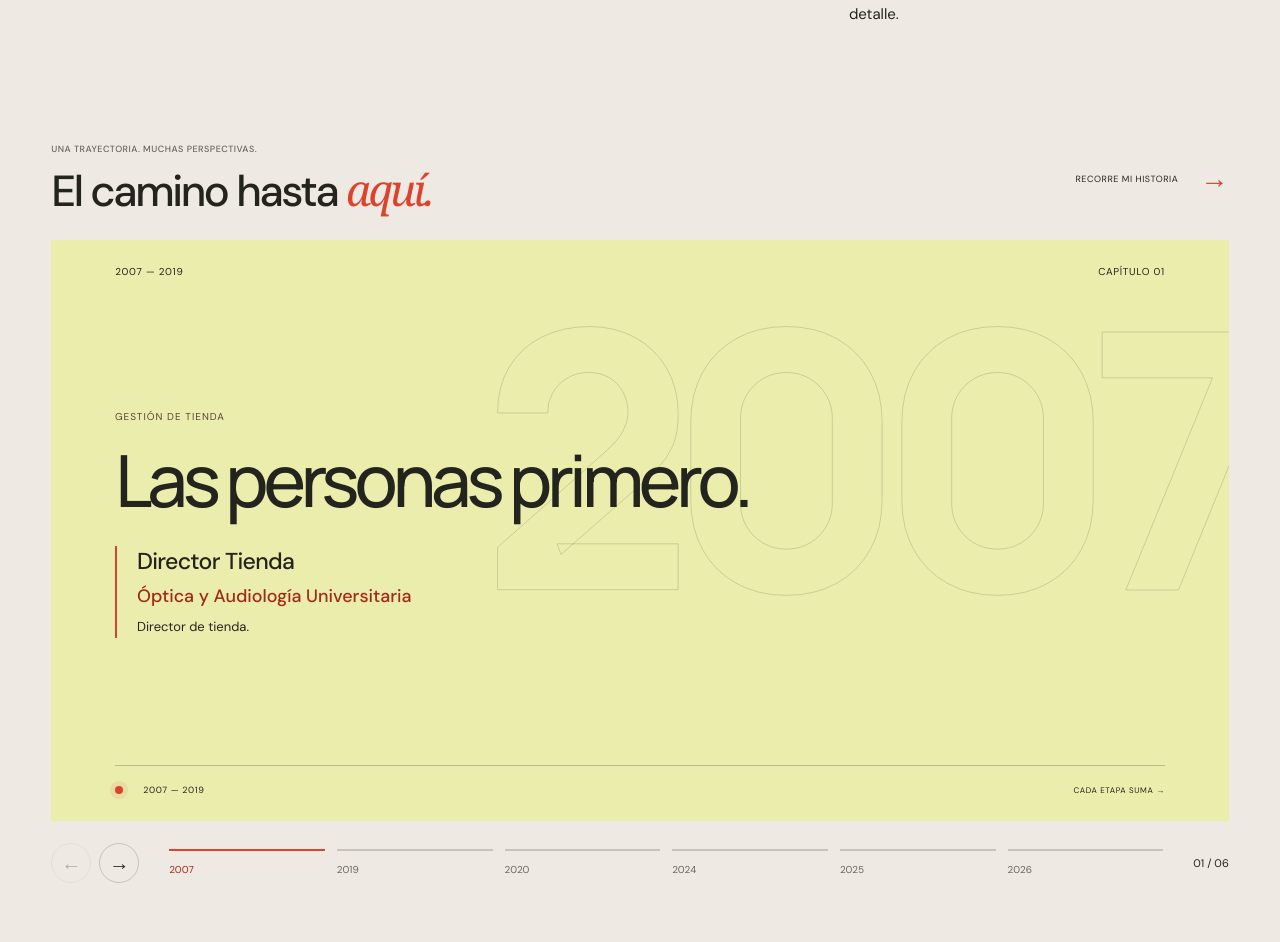
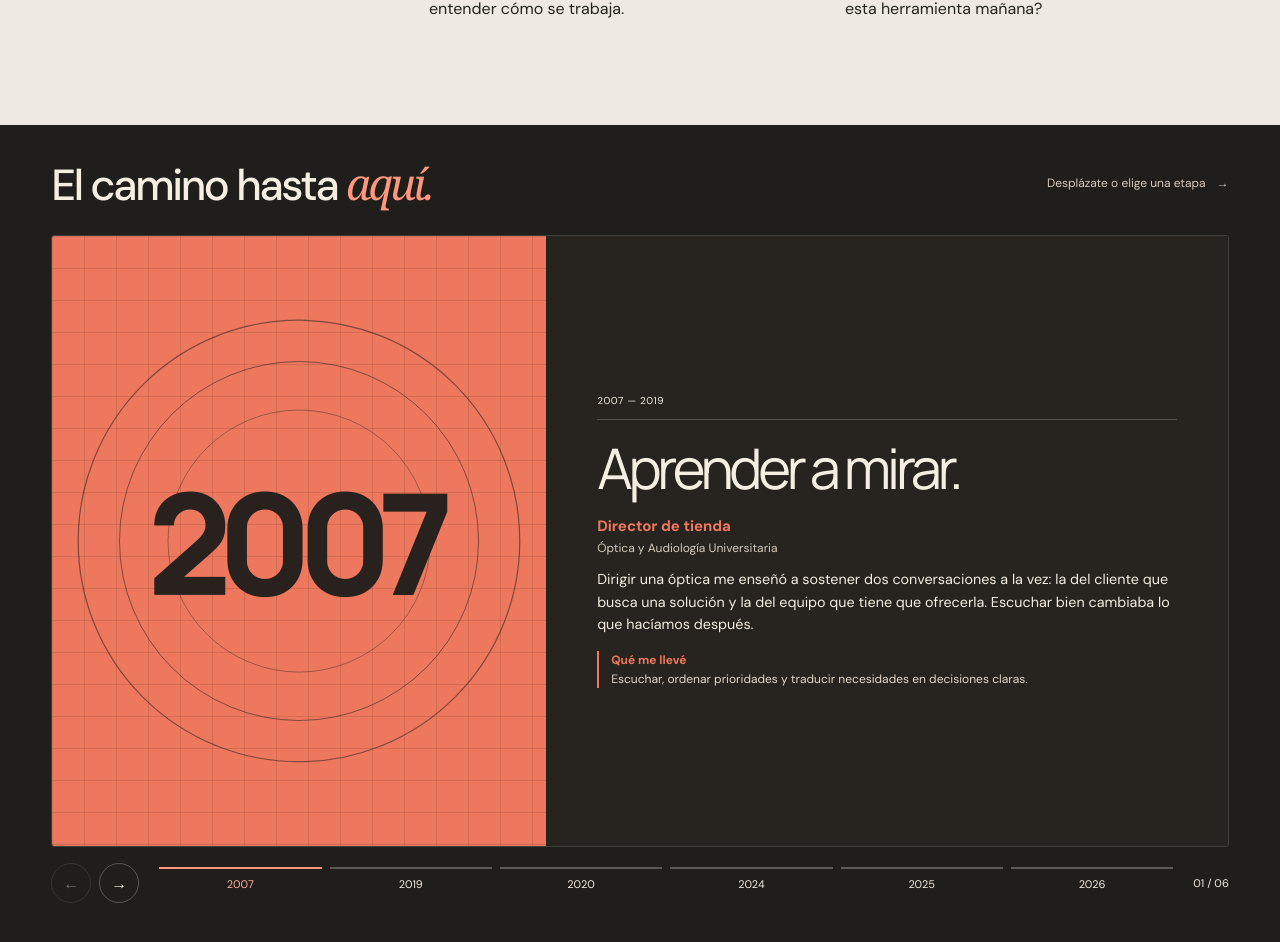
Before and after one commit to CarlosSensei/portfolio, an Angular app: page / in a window 1280 px wide. Shown: the part 1174-2116 px from the top of the page. Built offline with nearby package versions, Linux system fonts and the light colour scheme.

Commit message:
Integrar perfil y timeline editorial

```diff
--- a/src/app/app.html
+++ b/src/app/app.html
@@ -45,23 +45,7 @@
       <span class="edition">SCROLL PARA EXPLORAR<br />↓ &nbsp; EDICIÓN 001</span>
     </div>
   </section>
-  <section class="intro section-pad" id="perfil">
-    <span class="eyebrow">01 / EL PUNTO DE PARTIDA</span>
-    <div>
-      <h2 class="reveal">Antes que a escribir código,<br />aprendí a <em>leer el negocio.</em></h2>
-      <div class="intro-copy reveal">
-        <p>
-          Soy Carlos, desarrollador con experiencia dirigiendo equipos y tiendas. Conozco los
-          procesos, las personas y las decisiones que hay detrás de una pantalla.
-        </p>
-        <p>
-          Hoy llevo esa perspectiva al desarrollo con Angular y Spring Boot. Me interesa construir
-          herramientas claras, útiles y con una experiencia cuidada hasta el último detalle.
-        </p>
-      </div>
-    </div>
-    <app-career-timeline />
-  </section>
+  <app-profile />
   <app-experience-showcase [projects]="projects" (projectOpened)="openProject($event)" />
   <section class="approach section-pad">
     <span class="eyebrow">03 / CÓMO PIENSO</span>
--- a/src/app/app.ts
+++ b/src/app/app.ts
@@ -9,7 +9,7 @@ import {
   signal,
   viewChild,
 } from '@angular/core';
-import { CareerTimeline } from './career/career-timeline';
+import { Profile } from './profile/profile';
 import { HeroVisual } from './hero/hero-visual';
 import { setupPageMotion, setupPointerCursor } from './page-motion';
 import { ExperienceShowcase } from './projects/experience-showcase';
@@ -18,7 +18,7 @@ import { PROJECTS, Project } from './projects/projects';
 
 @Component({
   selector: 'app-root',
-  imports: [HeroVisual, ExperienceShowcase, CareerTimeline, ProjectDialog],
+  imports: [HeroVisual, ExperienceShowcase, Profile, ProjectDialog],
   templateUrl: './app.html',
   host: { '(window:keydown.escape)': 'closeOverlays()' },
 })
--- a/src/app/career/career-steps.ts
+++ b/src/app/career/career-steps.ts
@@ -1,64 +1,76 @@
-// Historial: CarlosSensei/Portfolio, src/features/timeline/time-line.ts.
-// Orden cronológico para contar la transición del negocio al desarrollo.
+// Dates and roles follow the professional timeline already published in the portfolio.
 export const CAREER_STEPS = [
   {
     year: '2007 — 2019',
     start: '2007',
-    title: 'Director Tienda',
+    title: 'Director de tienda',
     company: 'Óptica y Audiología Universitaria',
-    description: 'Director de tienda.',
-    chapter: 'Las personas primero.',
-    skill: 'GESTIÓN DE TIENDA',
-    color: '#ebedad',
+    chapter: 'Aprender a mirar.',
+    description:
+      'Dirigir una óptica me enseñó a sostener dos conversaciones a la vez: la del cliente que busca una solución y la del equipo que tiene que ofrecerla. Escuchar bien cambiaba lo que hacíamos después.',
+    learning: 'Escuchar, ordenar prioridades y traducir necesidades en decisiones claras.',
+    color: '#ee785d',
+    motif: 'lens',
   },
   {
     year: '2019 — 2020',
     start: '2019',
     title: 'Sales Area Manager',
     company: 'Angel Eyes Eyewear',
-    description: 'Responsable ventas zona NorEste.',
-    chapter: 'Ampliar la mirada.',
-    skill: 'VENTAS Y TERRITORIO',
-    color: '#d4d9c6',
+    chapter: 'Cambiar de escala.',
+    description:
+      'Pasé de dirigir una tienda a responsabilizarme de las ventas en la zona noreste. El cambio me obligó a mirar más allá de un único punto de venta y a entender que cada interlocutor parte de necesidades distintas.',
+    learning: 'Adaptar la conversación comercial al contexto y mantener el seguimiento.',
+    color: '#e3bc76',
+    motif: 'territory',
   },
   {
     year: '2020 — 2024',
     start: '2020',
-    title: 'Lider Mundo Proyectos',
+    title: 'Líder Mundo Proyectos',
     company: 'Leroy Merlin',
-    description: 'Líder de las secciones proyecto.',
-    chapter: 'Conectar los equipos.',
-    skill: 'LIDERAZGO Y PROYECTOS',
-    color: '#b2edbd',
+    chapter: 'Hacer encajar las piezas.',
+    description:
+      'Liderar las secciones de proyectos me puso ante un reto distinto: coordinar el trabajo alrededor de lo que el cliente quería conseguir. La calidad de la experiencia dependía de que cada parte entendiera qué había ocurrido antes y qué venía después.',
+    learning: 'Coordinar equipos y ver las dependencias que sostienen un proceso.',
+    color: '#bccc8d',
+    motif: 'project',
   },
   {
     year: '2024 — 2025',
     start: '2024',
-    title: 'Director de Tienda',
+    title: 'Director de tienda',
     company: 'Grupo Ametller',
-    description: 'Director de Tienda de alimentación.',
-    chapter: 'Entender la operación.',
-    skill: 'DIRECCIÓN DE NEGOCIO',
-    color: '#e0cbbb',
+    chapter: 'Decidir al ritmo de la tienda.',
+    description:
+      'La dirección de una tienda de alimentación cambió el ritmo. En una operación diaria, las prioridades compiten y hay que decidir con claridad, comunicar qué toca ahora y mantener la calma cuando el día se complica.',
+    learning: 'Distinguir lo urgente de lo importante y comunicar prioridades bajo presión.',
+    color: '#ec9e85',
+    motif: 'rhythm',
   },
   {
     year: '2025 — 2026',
     start: '2025',
-    title: 'FullStack Developer Student',
+    title: 'FP Superior en Desarrollo de Aplicaciones Multiplataforma',
     company: 'Prometeo FP',
-    description: 'Desarrollo de Aplicaciones multiplataforma.',
-    chapter: 'Cambiar de lenguaje.',
-    skill: 'FORMACIÓN EN DESARROLLO',
-    color: '#d4cbe0',
+    chapter: 'Pasar del proceso al producto.',
+    description:
+      'En DAM aprendí a convertir un flujo de trabajo en una aplicación. OptiFlow, mi TFG, une las dos etapas: llevé la gestión de clientes, presupuestos, pedidos y seguimiento de una óptica a un CRM con Angular y Spring Boot.',
+    learning: 'Modelar procesos, diseñar una interfaz y comprobar las reglas con pruebas.',
+    color: '#c9b5eb',
+    motif: 'product',
   },
   {
-    year: '2026 — Actualidad',
+    year: '2026',
     start: '2026',
     title: 'Software Engineer Intern',
     company: 'Capgemini',
-    description: 'Desarrollo de Aplicaciones Corporativas.',
-    chapter: 'Construir lo que viene.',
-    skill: 'INGENIERÍA DE SOFTWARE',
-    color: '#edb5a7',
+    chapter: 'Construir en equipo.',
+    description:
+      'Las prácticas en desarrollo de aplicaciones corporativas llevaron el aprendizaje a un entorno profesional. Al trabajar sobre una aplicación compartida, también importa que otra persona pueda entender, revisar y mantener lo que escribes.',
+    learning:
+      'Leer código existente, comunicar decisiones y pensar en quien mantendrá el software.',
+    color: '#a8cdd7',
+    motif: 'team',
   },
-];
+] as const;
--- a/src/app/career/career-timeline.css
+++ b/src/app/career/career-timeline.css
@@ -1,208 +1,216 @@
 :host {
   display: block;
   position: relative;
-  align-self: start;
-  grid-column: 1 / -1;
-  margin: 50px calc(-1 * var(--gutter)) calc(-1 * var(--space));
+  color: #f5eee2;
+  background: #201e1b;
+  --timeline-pad: var(--gutter, 24px);
 }
 .career-shell {
-  padding: 35px var(--gutter) 25px;
-  background: var(--paper);
+  padding: 28px var(--timeline-pad) 22px;
 }
-.career-heading {
+.career-heading,
+.career-controls,
+.step-top {
   display: flex;
   align-items: center;
   justify-content: space-between;
-  gap: 25px;
-  padding-bottom: 25px;
+  gap: 20px;
 }
-.career-heading .eyebrow {
-  font-size: 9px;
-  color: #66665c;
-  margin-bottom: 12px;
+.career-heading {
+  padding-bottom: 22px;
 }
 .career-heading h3 {
-  font-size: clamp(28px, 3.4vw, 48px);
+  font-size: clamp(27px, 3.4vw, 52px);
+  letter-spacing: -0.055em;
   font-weight: 500;
-  letter-spacing: -0.055em;
-  line-height: 1.05;
 }
-.career-heading h3 em {
-  color: var(--red);
+.career-heading em {
+  color: #ff967f;
 }
 .career-hint {
-  display: flex;
-  align-items: center;
-  gap: 22px;
-  font-size: 9px;
-  letter-spacing: 0.06em;
+  color: #d5cabb;
+  font-size: 12px;
 }
-.career-hint > span {
-  font-size: 28px;
-  color: var(--red);
+.career-hint span {
+  margin-left: 8px;
 }
 .career-viewport {
   overflow-x: auto;
-  overflow-y: hidden;
   scroll-snap-type: x mandatory;
   scrollbar-width: thin;
-  scrollbar-color: var(--red) transparent;
+  scrollbar-color: #ff967f #201e1b;
   overscroll-behavior-x: contain;
-}
-.career-viewport:focus-visible {
-  outline: 2px solid var(--red);
-  outline-offset: 4px;
+  border: 1px solid #ffffff26;
+  border-radius: 3px;
 }
 .career-track {
   display: flex;
   width: 100%;
+  margin: 0;
+  padding: 0;
   list-style: none;
-  padding: 0;
-  margin: 0;
 }
 .career-step {
+  position: relative;
+  isolation: isolate;
   flex: 0 0 100%;
   min-width: 0;
+  display: grid;
+  grid-template-columns: 42% 58%;
+  min-height: 480px;
+  scroll-snap-align: start;
+  background: #27241f;
+}
+.chapter-art {
+  display: grid;
+  place-items: center;
   position: relative;
+  overflow: hidden;
   isolation: isolate;
-  overflow: hidden;
-  background: var(--step-color);
-  padding: 25px clamp(24px, 5vw, 80px);
-  display: flex;
-  flex-direction: column;
-  min-height: 500px;
-  scroll-snap-align: start;
-  perspective: 1100px;
+  background-color: var(--step-color);
+  background-image:
+    linear-gradient(#201e1b20 1px, transparent 1px),
+    linear-gradient(90deg, #201e1b20 1px, transparent 1px);
+  background-size: 32px 32px;
+  color: #28211e;
 }
-.step-year {
+.art-year {
+  font-family: 'Manrope', sans-serif;
+  font-size: clamp(54px, 11vw, 180px);
+  font-weight: 800;
+  letter-spacing: -0.105em;
+  line-height: 1;
+  padding-right: 0.08em;
+  transform: translateX(calc(var(--chapter-enter, 0) * 45px));
+}
+.art-ring {
   position: absolute;
-  right: -2%;
-  top: 9%;
-  font-family: 'Manrope', sans-serif;
-  font-size: clamp(160px, 28vw, 440px);
-  line-height: 0.9;
-  letter-spacing: -0.085em;
-  font-weight: 800;
-  color: transparent;
-  -webkit-text-stroke: 1px #24241f28;
-  pointer-events: none;
+  width: 73%;
+  aspect-ratio: 1;
+  border: 1px solid #221b1b86;
+  border-radius: 50%;
   z-index: -1;
 }
-.step-top,
-.step-bottom {
-  display: flex;
-  align-items: center;
-  gap: 20px;
-  font-size: 10px;
-  letter-spacing: 0.07em;
+.art-ring:nth-child(2) {
+  transform: scale(0.73);
+}
+.art-ring:nth-child(3) {
+  transform: scale(1.23);
+}
+[data-motif='territory'] .art-ring {
+  border-radius: 47% 0;
+  rotate: -28deg;
+}
+[data-motif='project'] .art-ring {
+  border-radius: 0;
+  rotate: 36deg;
+}
+[data-motif='rhythm'] .art-ring {
+  border-radius: 45% 10%;
+  scale: 0.8 1.2;
+}
+[data-motif='product'] .art-ring {
+  border-radius: 12%;
+  rotate: -12deg;
+}
+[data-motif='team'] .art-ring {
+  border-radius: 45% 60%;
+  rotate: 60deg;
+}
+.step-content {
+  align-self: center;
+  min-width: 0;
+  max-width: 720px;
+  padding: clamp(20px, 4vw, 60px);
 }
 .step-top {
-  justify-content: space-between;
-  text-transform: uppercase;
-}
-.step-content {
-  padding: clamp(12px, 3svh, 38px) 0;
-  margin: auto 0;
-  transform-origin: left center;
-}
-.step-skill {
+  flex-wrap: wrap;
+  gap: 6px 16px;
+  border-bottom: 1px solid #ffffff34;
+  padding-bottom: 12px;
   font-size: 10px;
-  letter-spacing: 0.1em;
-  color: #5c4439;
+  letter-spacing: 0.06em;
 }
 .step-chapter {
-  max-width: 950px;
   font-family: 'Manrope', sans-serif;
-  font-size: clamp(46px, min(6.2vw, 9svh), 100px);
-  font-weight: 500;
-  line-height: 1.02;
-  letter-spacing: -0.07em;
-  margin: 18px 0 30px;
-}
-.step-details {
-  border-left: 2px solid var(--red);
-  padding-left: 20px;
+  font-size: clamp(32px, min(5vw, 7vh), 84px);
+  line-height: 1;
+  letter-spacing: -0.075em;
+  margin: 20px 0;
+  text-wrap: balance;
 }
 .step-details h4 {
-  margin: 0 0 8px;
-  font-size: clamp(17px, 1.8vw, 25px);
-  font-weight: 500;
-  letter-spacing: -0.03em;
+  margin: 0 0 4px;
+  color: var(--step-color);
+  font-size: 15px;
 }
 .step-company {
-  font-size: clamp(14px, 1.4vw, 20px);
-  color: #a12919;
-  font-weight: 500;
+  color: #d5cabb;
+  font-size: 12px;
 }
 .step-description {
-  font-size: 13px;
-  line-height: 1.6;
-  margin-top: 9px;
+  margin-top: 12px;
+  font-size: clamp(13px, 1.12vw, 17px);
+  line-height: 1.55;
 }
-.step-bottom {
-  border-top: 1px solid #24241f40;
-  padding-top: 18px;
-  font-size: 9px;
+.step-learning {
+  margin-top: 16px;
+  padding-left: 12px;
+  border-left: 2px solid var(--step-color);
+  font-size: 12px;
+  line-height: 1.55;
+  color: #e1d6c8;
 }
-.step-bottom > span:last-child {
-  margin-left: auto;
-  font-size: 8px;
-}
-.step-dot {
-  width: 8px;
-  height: 8px;
-  border-radius: 50%;
-  background: var(--red);
-  box-shadow: 0 0 0 5px #dc432c18;
+.step-learning strong {
+  display: block;
+  color: var(--step-color);
 }
 .career-controls {
-  display: flex;
-  align-items: center;
-  gap: 30px;
-  padding-top: 22px;
+  padding-top: 16px;
 }
-.career-buttons {
+.career-buttons,
+.career-controls nav {
   display: flex;
   gap: 8px;
+}
+.career-controls nav {
+  flex: 1;
+}
+.career-buttons button,
+.career-controls nav button {
+  background: transparent;
+  color: inherit;
+  border: 1px solid #ffffff40;
 }
 .career-buttons button {
   width: 40px;
   height: 40px;
-  border: 1px solid var(--line);
   border-radius: 50%;
-  background: transparent;
-  font-size: 20px;
 }
 .career-buttons button:disabled {
-  opacity: 0.3;
+  opacity: 0.4;
   cursor: default;
-}
-.career-buttons button:hover:enabled {
-  background: var(--ink);
-  color: var(--paper);
-}
-.career-controls nav {
-  display: flex;
-  flex: 1;
-  gap: 12px;
 }
 .career-controls nav button {
   flex: 1;
-  background: none;
+  min-width: 0;
   border: 0;
-  border-top: 2px solid var(--line);
-  padding: 12px 0 0;
-  text-align: left;
-  font-size: 10px;
-  color: #68675e;
+  border-top: 2px solid #ffffff44;
+  padding: 8px 0;
+  font-size: 11px;
 }
 .career-controls nav button.is-active {
-  border-color: var(--red);
-  color: #a12919;
+  border-color: #ff967f;
+  color: #ffb09f;
 }
 .career-counter {
+  white-space: nowrap;
   font-size: 11px;
-  white-space: nowrap;
+}
+button:focus-visible,
+.career-viewport:focus-visible {
+  outline: 2px solid #ff967f;
+  outline-offset: 3px;
 }
 :host(.is-enhanced) .career-shell {
   position: sticky;
@@ -212,7 +220,7 @@
   grid-template-rows: auto minmax(0, 1fr) auto;
 }
 :host(.is-enhanced) .career-viewport {
-  overflow: hidden;
+  overflow: clip;
   scroll-snap-type: none;
 }
 :host(.is-enhanced) .career-track,
@@ -220,78 +228,31 @@
   height: 100%;
   min-height: 0;
 }
-@media (max-width: 800px) {
-  :host {
-    margin-top: 15px;
+@media (max-width: 700px) {
+  .career-step {
+    grid-template-columns: 1fr;
+    grid-template-rows: 180px 1fr;
   }
-  .career-hint {
-    font-size: 8px;
-    max-width: 105px;
-    gap: 10px;
-    line-height: 1.6;
-  }
-  .career-step {
-    min-height: 520px;
-    padding: 22px;
-  }
-  .step-year {
-    top: 18%;
-    font-size: 45vw;
-    right: 0;
+  .art-year {
+    font-size: clamp(74px, 20vw, 124px);
   }
   .step-content {
-    padding: 45px 0;
+    align-self: start;
   }
   .step-chapter {
-    font-size: clamp(42px, 8vw, 64px);
-  }
-  .step-top {
-    font-size: 8px;
-  }
-  .step-bottom > span:last-child {
-    display: none;
+    margin: 14px 0;
   }
   .career-controls {
-    gap: 15px;
     flex-wrap: wrap;
+    row-gap: 12px;
   }
   .career-controls nav {
     order: 3;
     flex-basis: 100%;
-    gap: 8px;
-  }
-  .career-counter {
-    margin-left: auto;
   }
 }
-
-:host(.is-enhanced) .step-content {
-  opacity: calc(1 - var(--chapter-enter, 0) * 0.7);
-  transform: perspective(1100px) translateY(calc(var(--chapter-enter, 0) * 45px))
-    rotateY(calc(var(--chapter-enter, 0) * -12deg));
-}
-@media (max-height: 700px) {
-  :host(.is-enhanced) .career-shell {
-    padding-top: 16px;
-    padding-bottom: 12px;
-  }
-  :host(.is-enhanced) .career-heading {
-    padding-bottom: 12px;
-  }
-  :host(.is-enhanced) .career-heading .eyebrow {
-    margin-bottom: 6px;
-  }
-  :host(.is-enhanced) .step-content {
-    padding: 12px 0;
-  }
-  :host(.is-enhanced) .step-chapter {
-    font-size: clamp(28px, 6vh, 50px);
-    margin: 10px 0 16px;
-  }
-  :host(.is-enhanced) .step-description {
-    margin-top: 5px;
-  }
-  :host(.is-enhanced) .career-controls {
-    padding-top: 10px;
+@media (prefers-reduced-motion: reduce) {
+  .career-viewport {
+    scroll-behavior: auto;
   }
 }
--- a/src/app/career/career-timeline.html
+++ b/src/app/career/career-timeline.html
@@ -1,10 +1,9 @@
 <div class="career-shell" role="region" aria-labelledby="career-title">
   <div class="career-heading">
     <div>
-      <span class="eyebrow">UNA TRAYECTORIA. MUCHAS PERSPECTIVAS.</span>
       <h3 id="career-title">El camino hasta <em>aquí.</em></h3>
     </div>
-    <span class="career-hint">RECORRE MI HISTORIA <span aria-hidden="true">→</span></span>
+    <span class="career-hint">Desplázate o elige una etapa <span aria-hidden="true">→</span></span>
   </div>
   <div
     #viewport
@@ -22,28 +21,22 @@
           [style.--step-color]="step.color"
           [attr.aria-labelledby]="'career-role-' + index"
         >
-          <span class="step-year" aria-hidden="true">{{ step.start }}</span>
-          <div class="step-top">
-            <span>{{ step.year }}</span
-            ><span>CAPÍTULO 0{{ index + 1 }}</span>
+          <div class="chapter-art" [attr.data-motif]="step.motif" aria-hidden="true">
+            <span class="art-ring"></span><span class="art-ring"></span
+            ><span class="art-ring"></span>
+            <span class="art-year">{{ step.start }}</span>
           </div>
           <div class="step-content">
-            <span class="step-skill">{{ step.skill }}</span>
+            <div class="step-top">
+              <span>{{ step.year }}</span>
+            </div>
             <p class="step-chapter">{{ step.chapter }}</p>
             <div class="step-details">
               <h4 [id]="'career-role-' + index">{{ step.title }}</h4>
               <p class="step-company">{{ step.company }}</p>
               <p class="step-description">{{ step.description }}</p>
             </div>
-          </div>
-          <div class="step-bottom">
-            <span class="step-dot" aria-hidden="true"></span>
-            <span>{{ step.year }}</span>
-            <span aria-hidden="true">{{
-              index === steps.length - 1
-                ? 'EL SIGUIENTE CAPÍTULO ESTÁ POR ESCRIBIR ↗'
-                : 'CADA ETAPA SUMA →'
-            }}</span>
+            <p class="step-learning"><strong>Qué me llevé</strong> {{ step.learning }}</p>
           </div>
         </li>
       }
@@ -81,8 +74,6 @@
         </button>
       }
     </nav>
-    <span class="career-counter" aria-live="polite" aria-atomic="true"
-      >0{{ active() + 1 }} / 0{{ steps.length }}</span
-    >
+    <span class="career-counter" aria-hidden="true">0{{ active() + 1 }} / 0{{ steps.length }}</span>
   </div>
 </div>
--- /dev/null
+++ b/src/app/profile/profile.css
@@ -0,0 +1,33 @@
+:host {
+  display: block;
+  border-top: 1px solid var(--line, #c7c3bb);
+}
+.profile-intro {
+  display: grid;
+  grid-template-columns: 1fr 2.3fr;
+  gap: 30px;
+  padding: var(--space, 100px) var(--gutter, 24px) clamp(48px, 8vw, 110px);
+}
+h2 {
+  font-size: clamp(35px, 4.3vw, 68px);
+}
+.profile-copy {
+  display: grid;
+  grid-template-columns: 1fr 1fr;
+  gap: 32px;
+  margin-top: 36px;
+  max-width: 850px;
+  line-height: 1.75;
+}
+@media (max-width: 800px) {
+  .profile-intro {
+    grid-template-columns: 1fr;
+  }
+}
+@media (max-width: 540px) {
+  .profile-copy {
+    grid-template-columns: 1fr;
+    gap: 16px;
+    margin-top: 24px;
+  }
+}
--- /dev/null
+++ b/src/app/profile/profile.html
@@ -0,0 +1,21 @@
+<section id="perfil" aria-labelledby="profile-title">
+  <div class="profile-intro">
+    <span class="eyebrow">01 / PERFIL</span>
+    <div>
+      <h2 id="profile-title" class="reveal">
+        Antes que a escribir código,<br />aprendí a <em>leer el negocio.</em>
+      </h2>
+      <div class="profile-copy reveal">
+        <p>
+          Aprendí a dirigir equipos en óptica, a mirar el negocio desde el territorio y a coordinar
+          proyectos en retail. Cada cambio añadió una forma distinta de entender cómo se trabaja.
+        </p>
+        <p>
+          Hoy desarrollo con Angular y Spring Boot. La pregunta que me hacía en tienda sigue guiando
+          mi trabajo: ¿qué necesita la persona que va a utilizar esta herramienta mañana?
+        </p>
+      </div>
+    </div>
+  </div>
+  <app-career-timeline />
+</section>
--- a/src/app/projects/projects.ts
+++ b/src/app/projects/projects.ts
@@ -12,14 +12,14 @@ export type Project = {
 
 export const PROJECTS: readonly Project[] = [
   {
-    name: 'OptiFlow',
+    name: 'CRM Intro',
     type: 'Producto',
     tags: 'Angular / Spring Boot / CRM',
     image: 'crm-project.jpg',
     number: '01',
     description:
-      'De la experiencia en óptica a una herramienta de gestión. Clientes, presupuestos, pedidos y seguimiento en una misma aplicación.',
-    github: 'https://github.com/CarlosSensei/TFG-Prometeo',
+      'Una herramienta de gestión diaria en cualquier empresa. Clientes, presupuestos, pedidos y seguimiento en una misma aplicación. Mock de frontend para testear propuestas de UX/UI',
+    github: 'https://github.com/CarlosSensei/CRM-PLAYGROUND',
     demo: 'https://carlossensei.github.io/CRM-PLAYGROUND/',
     color: '#cbd2b5',
   },
```
Also changed, not shown: src/app/career/career-timeline.ts (+6 -1 lines), src/app/profile/profile.ts (added, +10 -0 lines), 1 other file (tests, documents, lock files or other folders).
